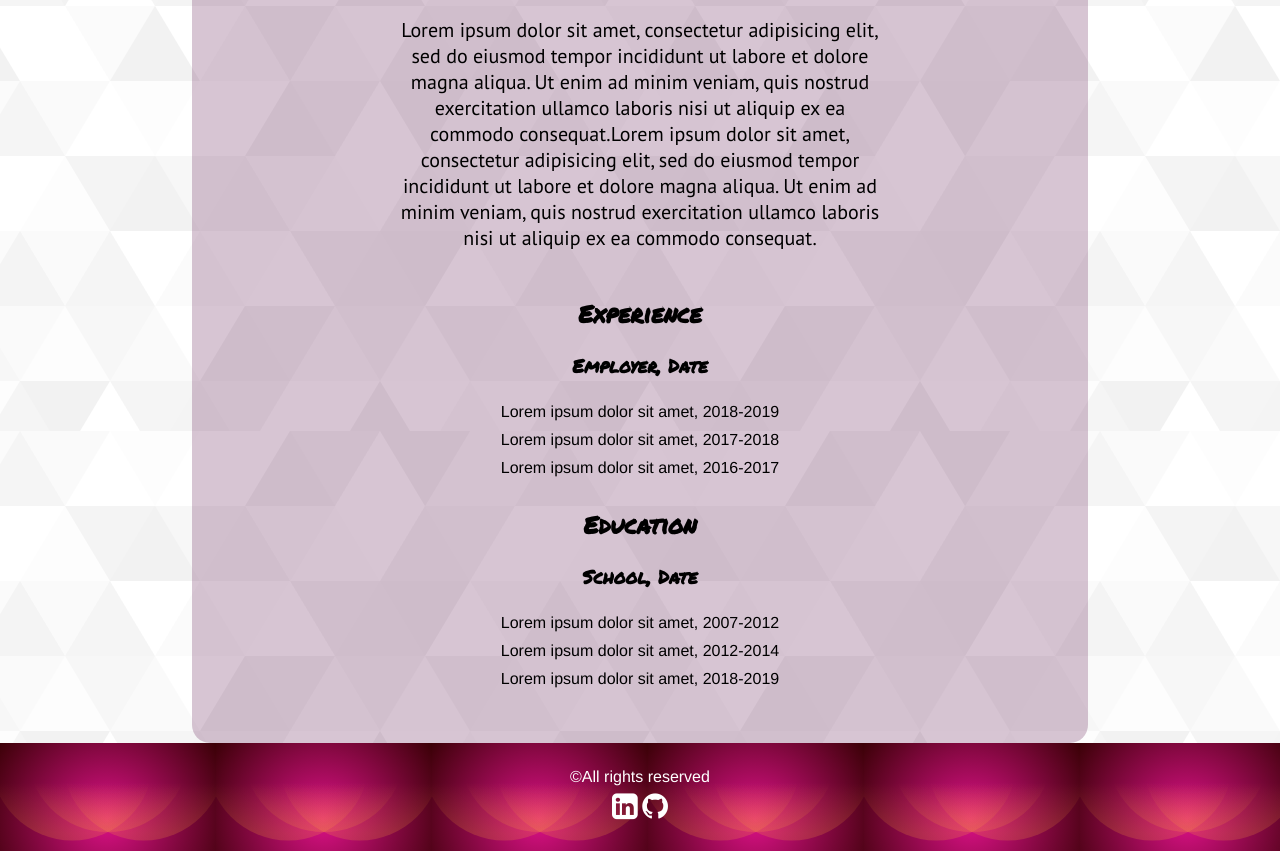
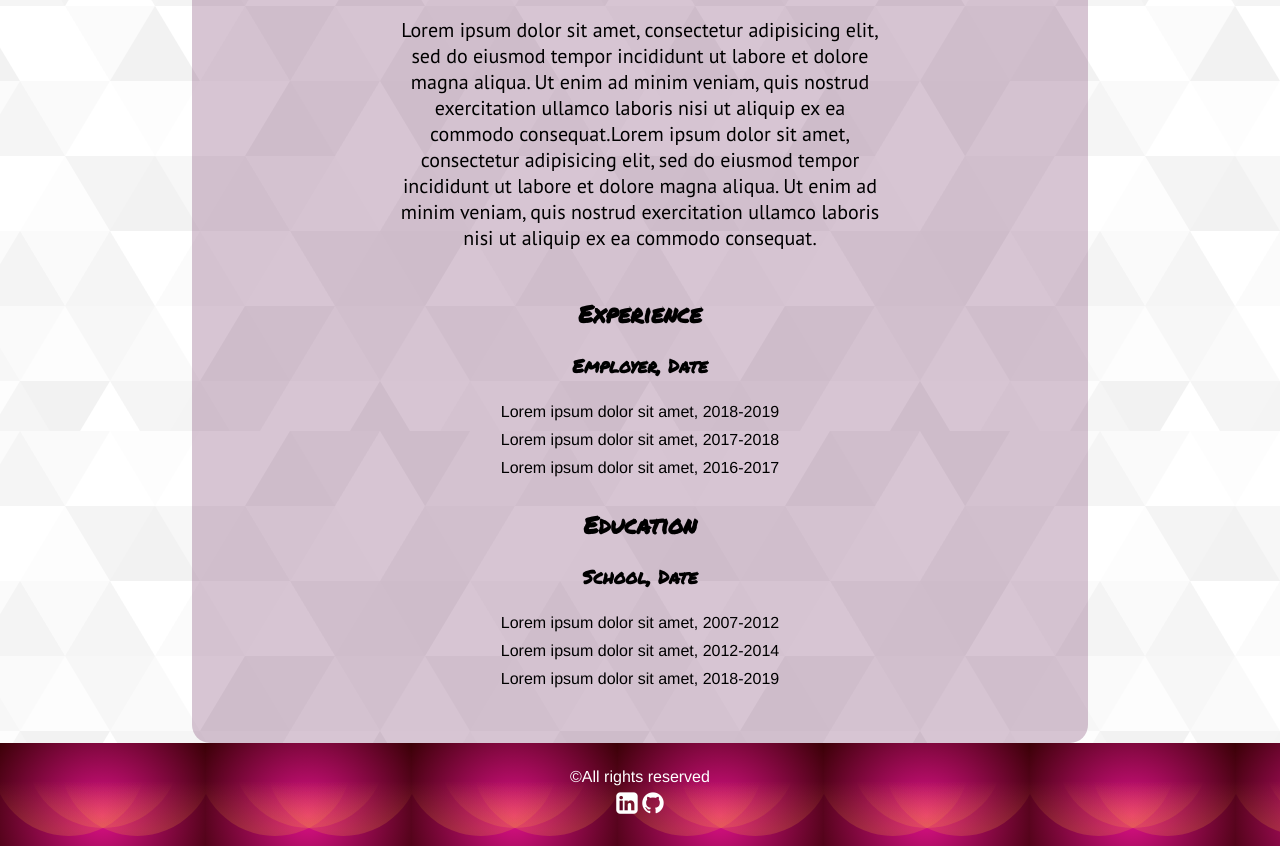
Before and after one commit to GabrielleEaston/portfolio-test, a plain HTML site: page about.html in a window 1280 px wide. Shown: the part 369-1220 px from the top of the page. Drawn offline with Linux system fonts and the light colour scheme.

Commit message:
icons resized

```diff
--- a/about.html
+++ b/about.html
@@ -63,8 +63,8 @@
     <footer>
         <div>&copy;All rights reserved
             <div>
-                <i class="fa fa-linkedin-square" style="font-size:30px"></i>
-                <i class="fa fa-github" style="font-size:30px"></i>
+                <i class="fa fa-linkedin-square" style="font-size:25px"></i>
+                <i class="fa fa-github" style="font-size:25px"></i>
             </div>
         </div>
     </footer>
```
Also changed, not shown: contact.html (+2 -2 lines), index.html (+2 -2 lines).
